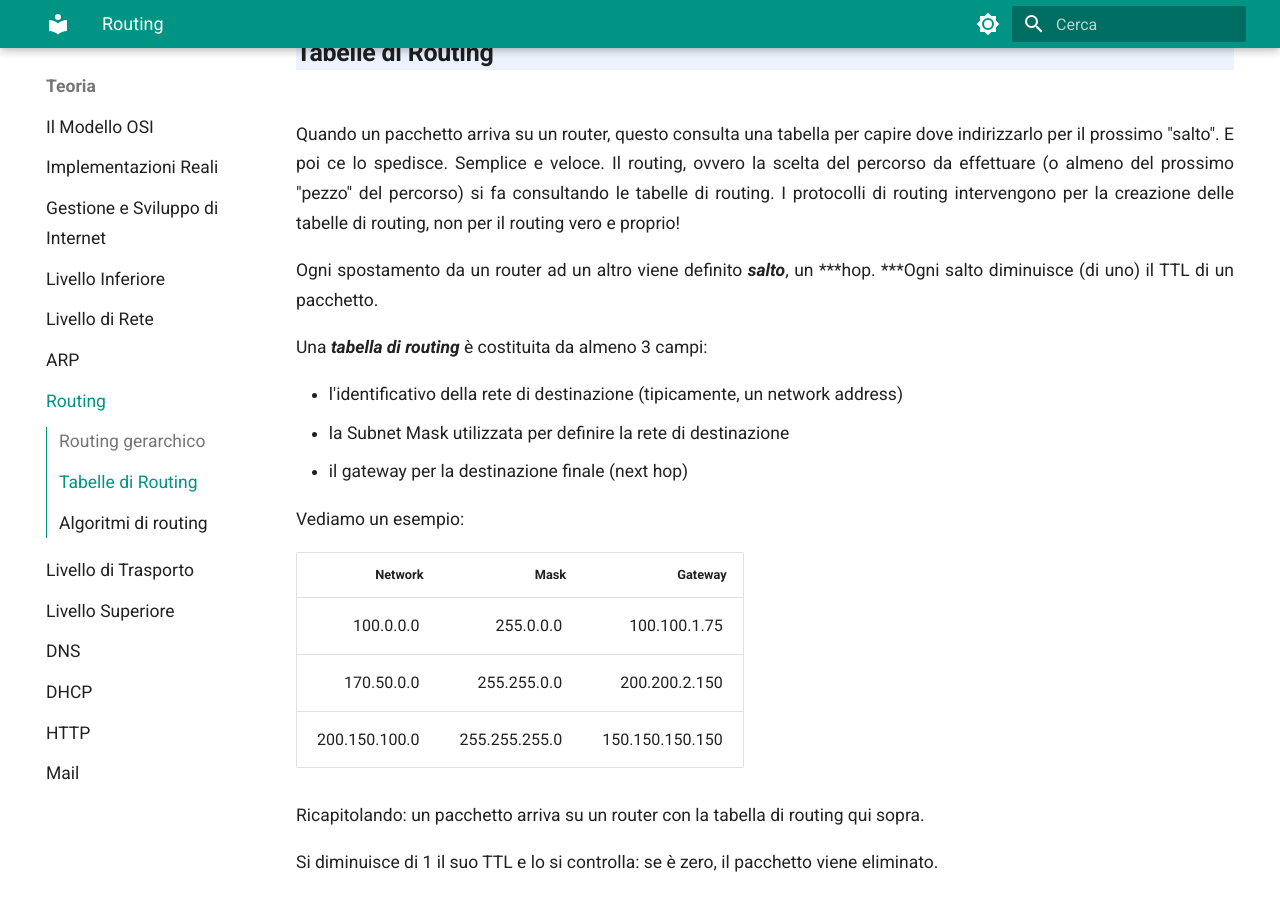
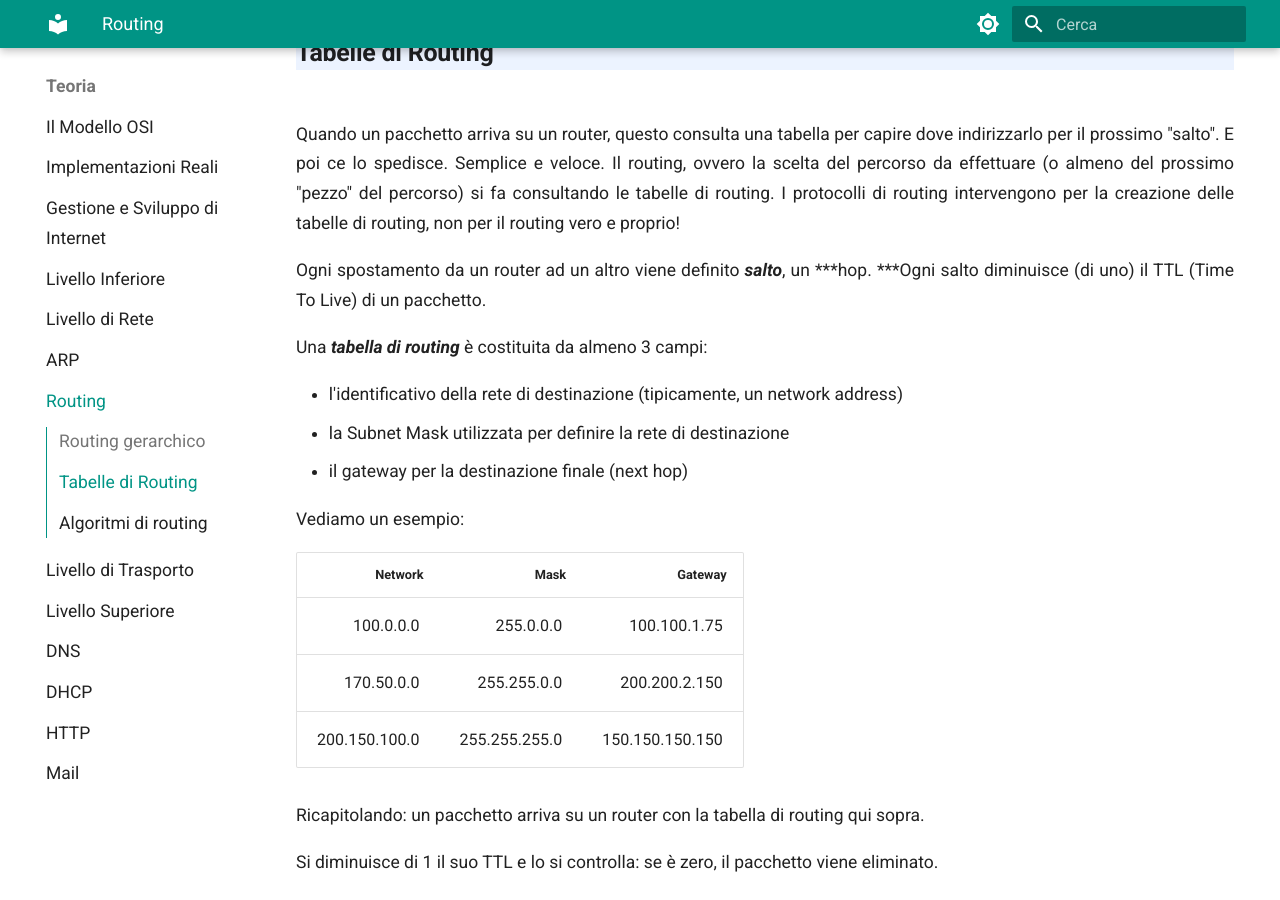
Before and after one commit to adjamhub/nethandouts, an MkDocs documentation site: the page built from docs/teoria/311_routing.md, in a window 1280 px wide and 900 px high, scrolled down 2320 px. Built offline with MkDocs 1.6.1 and Material for MkDocs 9.7.7, drawn with Linux system fonts in a browser that asks for light colours.

Commit message:
Update 311_routing.md

```diff
--- a/docs/teoria/311_routing.md
+++ b/docs/teoria/311_routing.md
@@ -115,7 +115,7 @@ per la creazione delle tabelle di routing, non per il routing vero e
 proprio!
 
 Ogni spostamento da un router ad un altro viene definito ***salto***, un
-***hop. ***Ogni salto diminuisce (di uno) il TTL di un pacchetto.
+***hop. ***Ogni salto diminuisce (di uno) il TTL (Time To Live) di un pacchetto.
 
 Una ***tabella di routing*** è costituita da almeno 3 campi:
 
```
